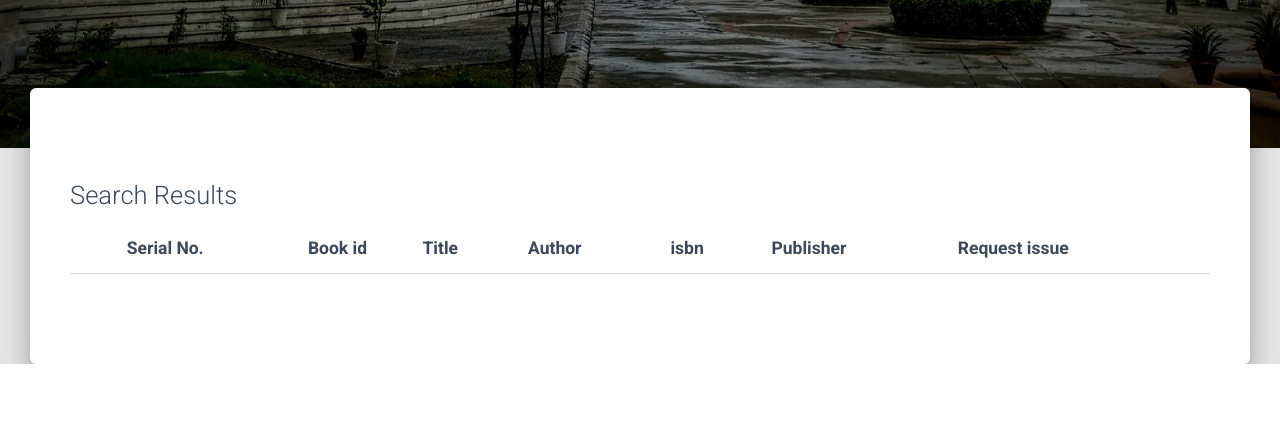
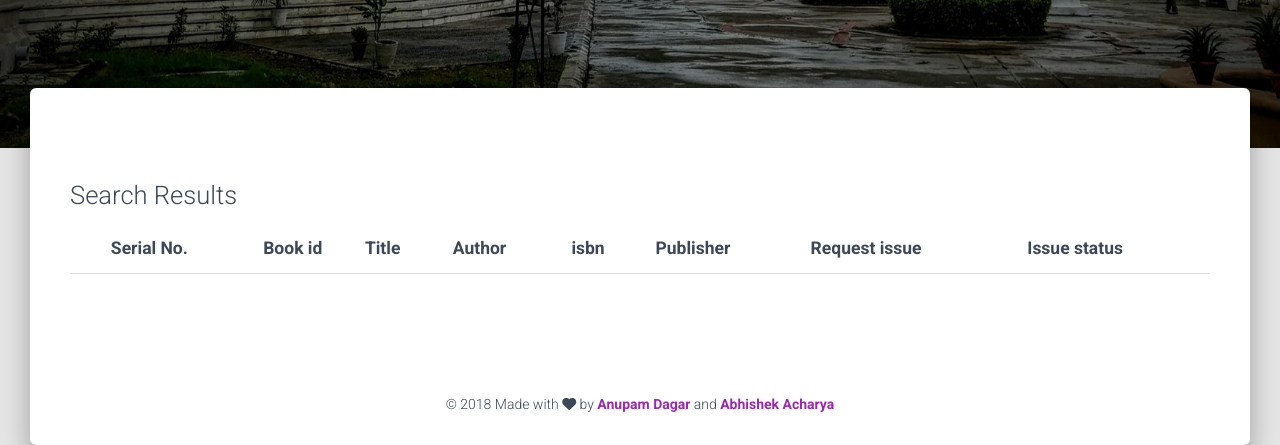
Before and after one commit to Anupam-dagar/library-management-system, a Django app: page /adminpage/ in a window 1280 px wide. Shown: the part 652-1097 px from the top of the page. Before the commit the page ends 1016 px from the top, so only its background shows below. Run offline with Django 3.2, Linux system fonts and the light colour scheme; lists and menus that the app fills with data are empty; some libraries are stand-ins or nearby versions.

Commit message:
minor changes

```diff
--- a/library/templates/library/index.html
+++ b/library/templates/library/index.html
@@ -153,6 +153,9 @@
 											<th>
 												<b>Request issue</b>
 											</th>
+											<th>
+												<b>Issue status</b>
+											</th>
 										</tr>
 									</thead>
 									<tbody>
@@ -184,7 +187,14 @@
 													<input type="hidden" class="bookid" name="bookid" value="{{ det.book_id }}">
 													<input type="hidden" class="usermail" name="usermail" value="{{ request.user.email }}">
 												</form>
-												</td>
+											</td>
+											{% if det.issue_status is  False %}
+											<td>Not Issued</td>
+											{% else %}
+											<script>$("input:checkbox").attr('disabled', 'disabled');</script>
+											<td>Issued </td>
+
+											{% endif %}
 										</tr>
 										{% endfor %}
 									</tbody>
@@ -198,8 +208,16 @@
 
 		</div>
 	</div>
+	<footer class="footer ">
+		<div class="container">
+			<div class="copyright text-center">
+				&copy; <script>document.write(new Date().getFullYear())</script> Made with  <i class="fa fa-heart heart"></i> by <a href="https://github.com/Anupam-dagar" target="_blank"><b>Anupam Dagar</b></a> and <a href="https://github.com/M1doriya" target="_blank"><b>Abhishek Acharya</b></a>
+			</div>
+		</div>
+		</footer>
 </div>
-{% endblock %} {% block scripts %}
+{% endblock %}
+{% block scripts %}
 		<script>
 			$(".request_issue").change(function (e) {
 				var form = $(this).parent().parent().parent();
@@ -252,6 +270,7 @@
 
 <script type="text/javascript">
 
+
 	$(document).ready(function () {
 		var slider = document.getElementById('sliderRegular');
 
--- a/library/templates/registration/registration_form.html
+++ b/library/templates/registration/registration_form.html
@@ -111,7 +111,7 @@
 
 		</div>
 	</div>
-	<footer class="footer navbar-fixed-bottom">
+	<footer class="footer ">
 			<div class="container">
 				<div class="copyright text-center">
 					&copy; <script>document.write(new Date().getFullYear())</script>Made with  <i class="fa fa-heart heart"></i> by <a href="https://github.com/Anupam-dagar" target="_blank"><b>Anupam Dagar</b></a> and <a href="https://github.com/M1doriya" target="_blank"><b>Abhishek Acharya</b></a>
```
Also changed, not shown: library/templates/library/staff_issue.html (+16 -0 lines), 1 other file.
